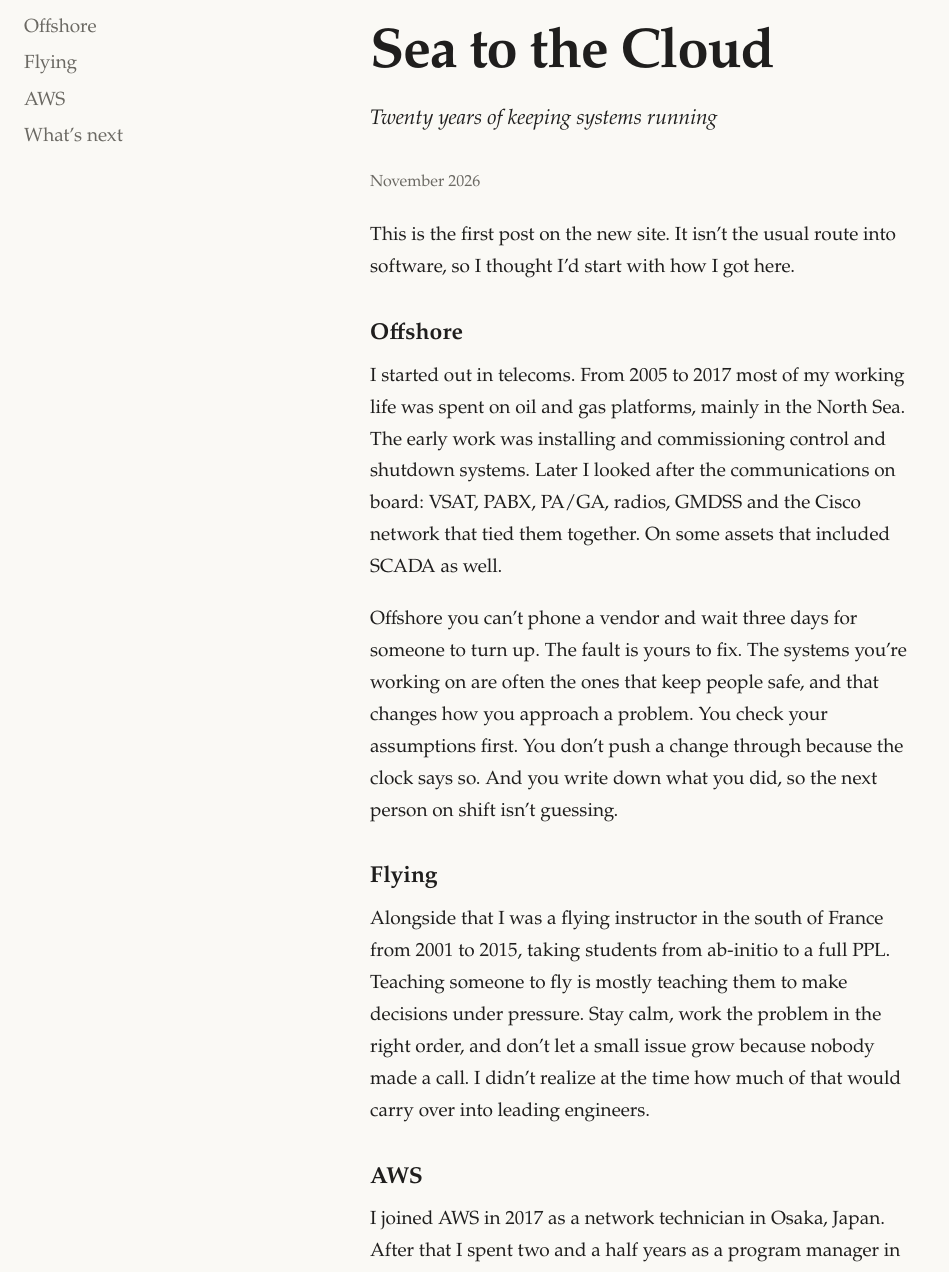
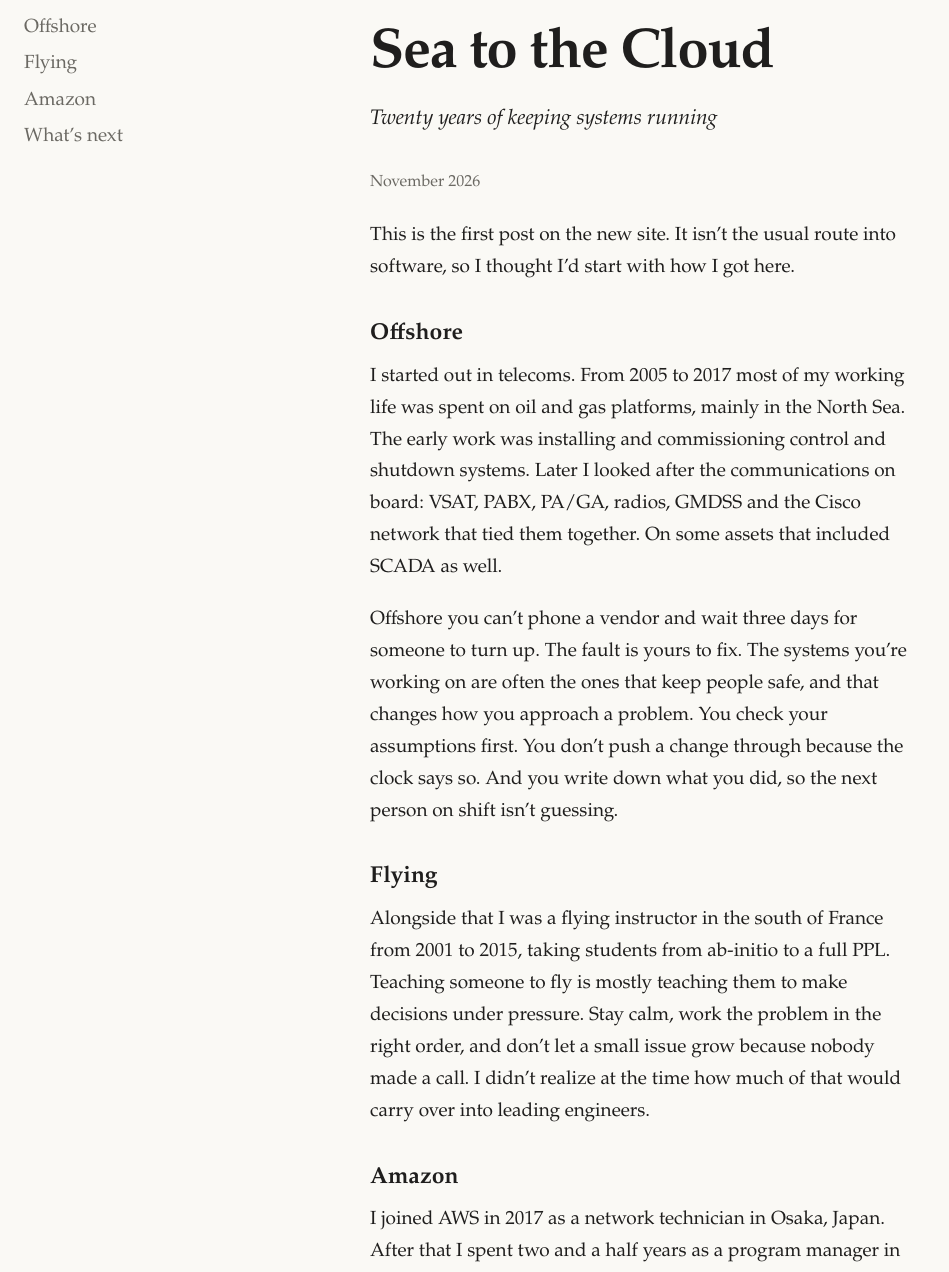
Before and after one commit to sijeffrey/sijeffrey.github.io, a Jekyll site: the page built from _posts/2026-11-04-from-the-north-sea-to-the-cloud.md, in a window 1280 px wide. Shown: the part 161-1433 px from the top of the page, without its empty margins (0-949 px from the left). Built offline with Jekyll 4.4.1, drawn with Linux system fonts in a browser that asks for light colours.

Commit message:
Rename post section heading to Amazon

```diff
--- a/_posts/2026-11-04-from-the-north-sea-to-the-cloud.md
+++ b/_posts/2026-11-04-from-the-north-sea-to-the-cloud.md
@@ -17,7 +17,7 @@ Offshore you can't phone a vendor and wait three days for someone to turn up. Th
 
 Alongside that I was a flying instructor in the south of France from 2001 to 2015, taking students from ab-initio to a full PPL. Teaching someone to fly is mostly teaching them to make decisions under pressure. Stay calm, work the problem in the right order, and don't let a small issue grow because nobody made a call. I didn't realize at the time how much of that would carry over into leading engineers.
 
-## AWS
+## Amazon
 
 I joined AWS in 2017 as a network technician in Osaka, Japan. After that I spent two and a half years as a program manager in data center operations across Asia-Pacific. Then I moved into engineering. First on modular data centers and edge hardware, then on identity infrastructure used across Amazon. Today I work on bot and fraud prevention.
 
```
